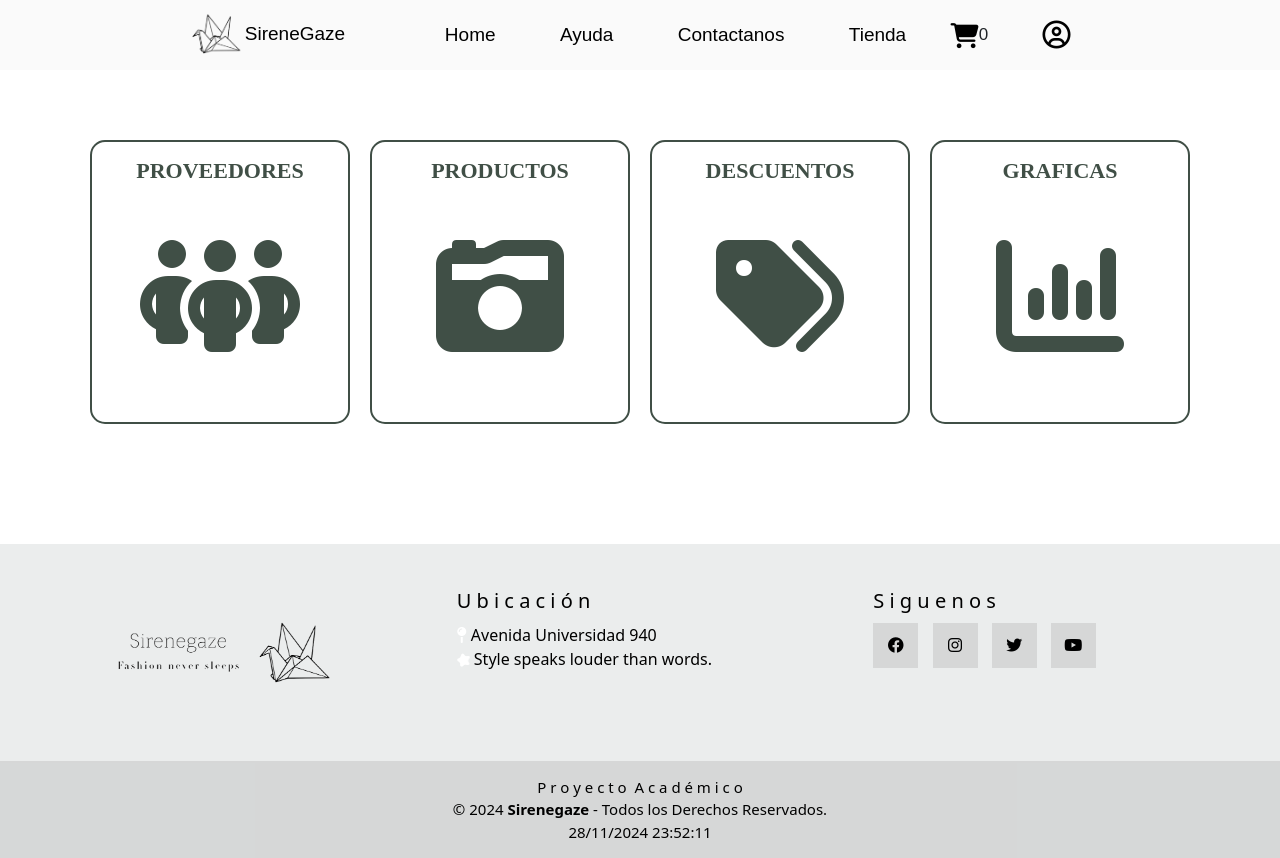
After one commit to OmarReyesRmz/Sirengaze, a PHP site: page /control.php in a window 1280 px wide. The commit adds this page. Run offline with PHP 8.4, Linux system fonts and the light colour scheme; some libraries are stand-ins or nearby versions; some web fonts are replaced.

Commit message:
CONTROLES ADMIN

```diff
--- /dev/null
+++ b/control.php
@@ -0,0 +1,93 @@
+<?php session_start();?>
+
+<header>
+    <title>Tienda Online</title>
+    <link rel="stylesheet" href="https://cdnjs.cloudflare.com/ajax/libs/font-awesome/6.3.0/css/all.min.css">
+    <link rel="stylesheet" href="https://cdn.jsdelivr.net/npm/sweetalert2@10">
+    <link href="https://cdn.jsdelivr.net/npm/bootstrap@5.2.3/dist/css/bootstrap.min.css" rel="stylesheet" integrity="sha384-rbsA2VBKQhggwzxH7pPCaAqO46MgnOM80zW1RWuH61DGLwZJEdK2Kadq2F9CUG65" crossorigin="anonymous">
+    <link rel="stylesheet" href="css/stytienda.css">
+    <style>
+        .apartado i{
+            margin-top:35%;
+            font-size:800%;
+            margin-bottom: 10%;
+        }
+
+        .apartado:hover {
+            color: initial; /* Mantiene el color original del texto e icono */
+        }
+
+        .apartado{
+            border: 2px solid rgb(64, 79, 70);;
+            border-radius: 15px;
+            height: 115%;
+        }
+
+
+        .apartado i:hover{
+            color: rgba(27, 27, 27, 1);
+        }
+
+        #tienda_apartado{
+            margin-bottom: 3%;
+        }
+
+
+        .texto {
+            position: absolute;
+            font-family: 'Lexend_Tera';
+            top: 10%;
+            left: 50%;
+            font-weight: bold;
+            transform: translate(-50%, -50%);
+            color: rgb(64, 79, 70);
+            font-size: 22px;
+            text-align: center;
+            text-shadow: 2px 2px 4px rgba(0, 0, 0, 0.5);
+        }
+    </style>
+</header>
+
+<body>
+<?php
+require 'header.php';
+?>
+
+<div id="tienda_apartado" style="grid-template-columns: 1fr 1fr 1fr 1fr;">
+
+<a href="a.php">
+    <div class="apartado">
+        <i class="fa-solid fa-people-group" style="color: rgb(64, 79, 70);"></i>
+        <div class="texto" style="text-shadow: none;" >PROVEEDORES</div>
+    </div>
+</a>
+
+
+<a href="b.php">
+    <div class="apartado">
+        <i class="fa-solid fa-camera-retro" style="color: rgb(64, 79, 70);"></i>
+        <div class="texto" style="text-shadow: none;">PRODUCTOS</div>
+    </div>
+</a>
+<a href="c.php">
+    <div class="apartado">
+        <i class="fa-solid fa-tags" style="color: rgb(64, 79, 70);"></i>
+        <div class="texto" style=" text-shadow: none;">DESCUENTOS</div>
+    </div>
+</a>
+<a href="graficas.php">
+    <div class="apartado">
+        <i class="fa-solid fa-chart-column" style="color: rgb(64, 79, 70);"></i>
+        <div class="texto" style="text-shadow: none;">GRAFICAS</div>
+    </div>
+</a>
+</div>
+<br><br>
+
+
+
+
+<?php
+include 'footer.php';
+?>
+</body>
--- a/css/stytienda.css
+++ b/css/stytienda.css
@@ -35,6 +35,9 @@
     height: 100%;
     /* object-fit: cover; */
 }
+.x{
+    color: rgb(82, 59, 59);
+}
 
 .texto {
     position: absolute;
@@ -42,7 +45,7 @@
     left: 50%;
     transform: translate(-50%, -50%);
     color: white;
-    font-size: 40px;
+    font-size: 38px;
     text-align: center;
     text-shadow: 2px 2px 4px rgba(0, 0, 0, 0.5);
 }
--- a/header.php
+++ b/header.php
@@ -73,7 +73,8 @@
                     <?php
                     if(isset($_SESSION["cuenta"])){
                       if($cuenta == "ADMIN"){?>
-                      <div class="dropdown">
+                      <a class="menu1" href="control.php">Control</a>
+                      <!-- <div class="dropdown">
                           <button class="dropbtn"><a>Control</a></button>
                           <div class="dropdown-content">
                               <a id="menu1" href="a.php">Agregar productos</a>
@@ -81,7 +82,7 @@
                               <a id="menu1" href="b.php">Eliminar productos</a>
                               <a id="menu1" href="graficas.php">Graficas</a>
                           </div>
-                      </div>
+                      </div> -->
                     <?php }
                       }
                     ?>
```
Also changed, not shown: imagenes/img_lupa.png (added), imagenes/imgd.jpeg (added), imagenes/imgdesc.jpg (added), imagenes/imgdesc1.png (added), imagenes/imgdesc2.jpg (added), imagenes/imgdescuentos2.jpeg (added), imagenes/imggraf.jpg (added), imagenes/imggraf.png (added), imagenes/imggraf1.jpg (added), imagenes/imggraf2.jpg (added), imagenes/imggraf3.jpg (added), imagenes/imgprov.jpg (added), imagenes/imgprov1.jpg (added), imagenes/imgprov2.jpg (added), 2 more files.
